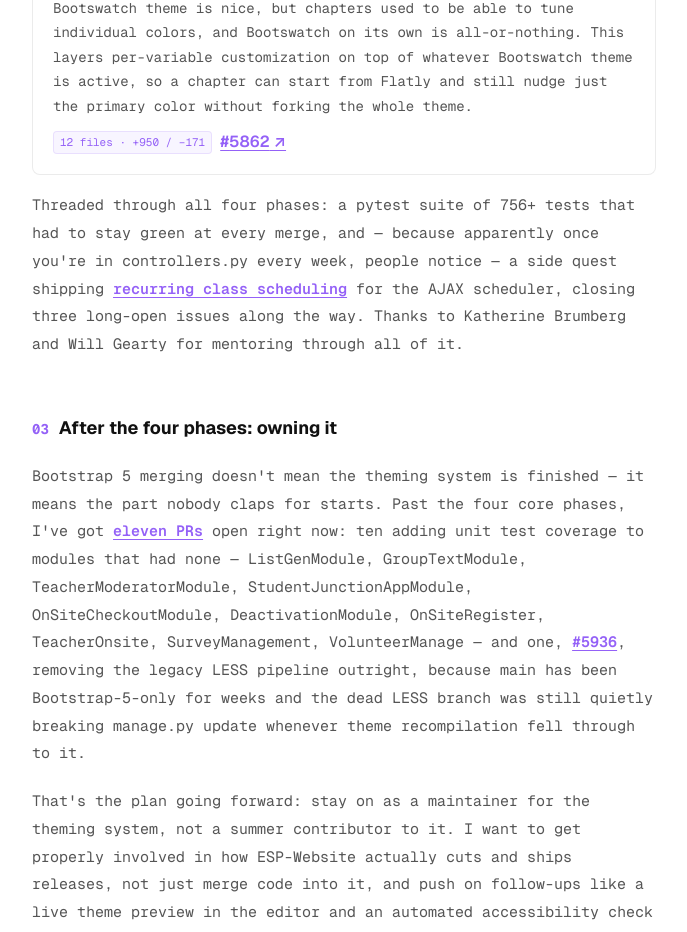
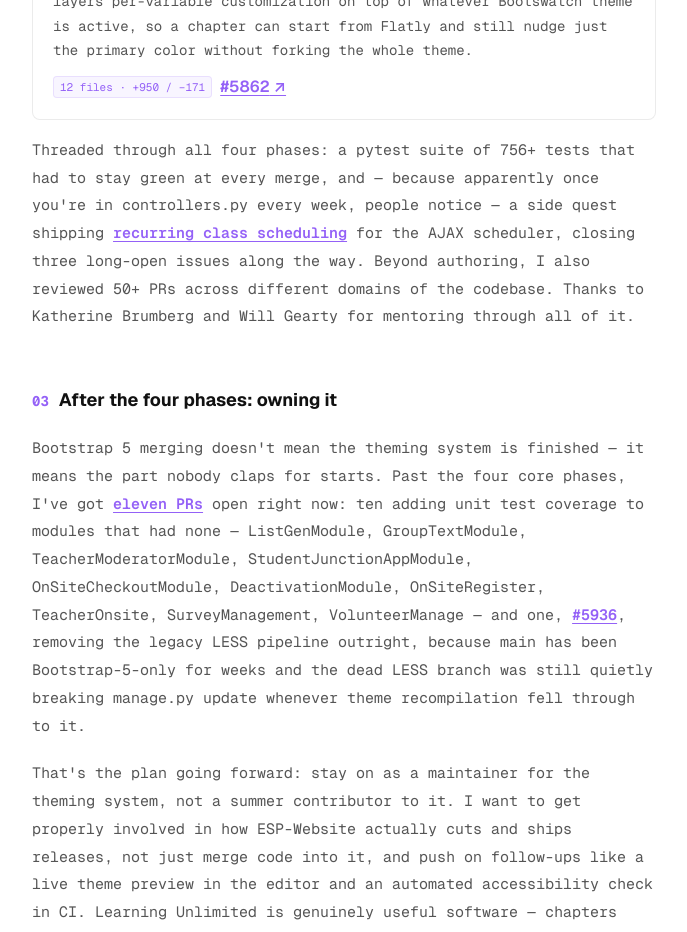
Before and after one commit to Oval17/oval-portfolio, a Next.js app: page /studio/blog/gsoc-2026-final-submission in a window 1280 px wide. Shown: the part 2960-3892 px from the top of the page, without its empty margins (296-983 px from the left). Built offline with nearby package versions, Linux system fonts and the light colour scheme.

Commit message:
fix(blog): move 50+ PR reviews into four-phases wrap-up paragraph

```diff
--- a/src/app/studio/blog/gsoc-2026-final-submission/page.tsx
+++ b/src/app/studio/blog/gsoc-2026-final-submission/page.tsx
@@ -250,9 +250,8 @@ export default function GsocBlogPost() {
             registration form validation — and the one that mattered most for student class
             registration, upgrading Knockout.js 2.3.0 → 3.5.1 and Select2 3.4.3 → 4.1.0 (
             <PRLink href={pr(4209)}>#4209</PRLink>
-            ), the two packages that power that flow. Beyond authoring, I also reviewed 50+ PRs
-            across different domains of the codebase. By the time my proposal was due, I
-            wasn&apos;t guessing at it anymore.
+            ), the two packages that power that flow. By the time my proposal was due, I
+            wasn&apos;t guessing at the codebase anymore.
           </P>
 
           {/* GSOC PERIOD */}
@@ -308,7 +307,8 @@ export default function GsocBlogPost() {
             at every merge, and — because apparently once you&apos;re in <code>controllers.py</code>{" "}
             every week, people notice — a side quest shipping{" "}
             <PRLink href={pr(5865)}>recurring class scheduling</PRLink> for the AJAX scheduler,
-            closing three long-open issues along the way. Thanks to Katherine Brumberg and Will
+            closing three long-open issues along the way. Beyond authoring, I also reviewed 50+
+            PRs across different domains of the codebase. Thanks to Katherine Brumberg and Will
             Gearty for mentoring through all of it.
           </P>
 
```
